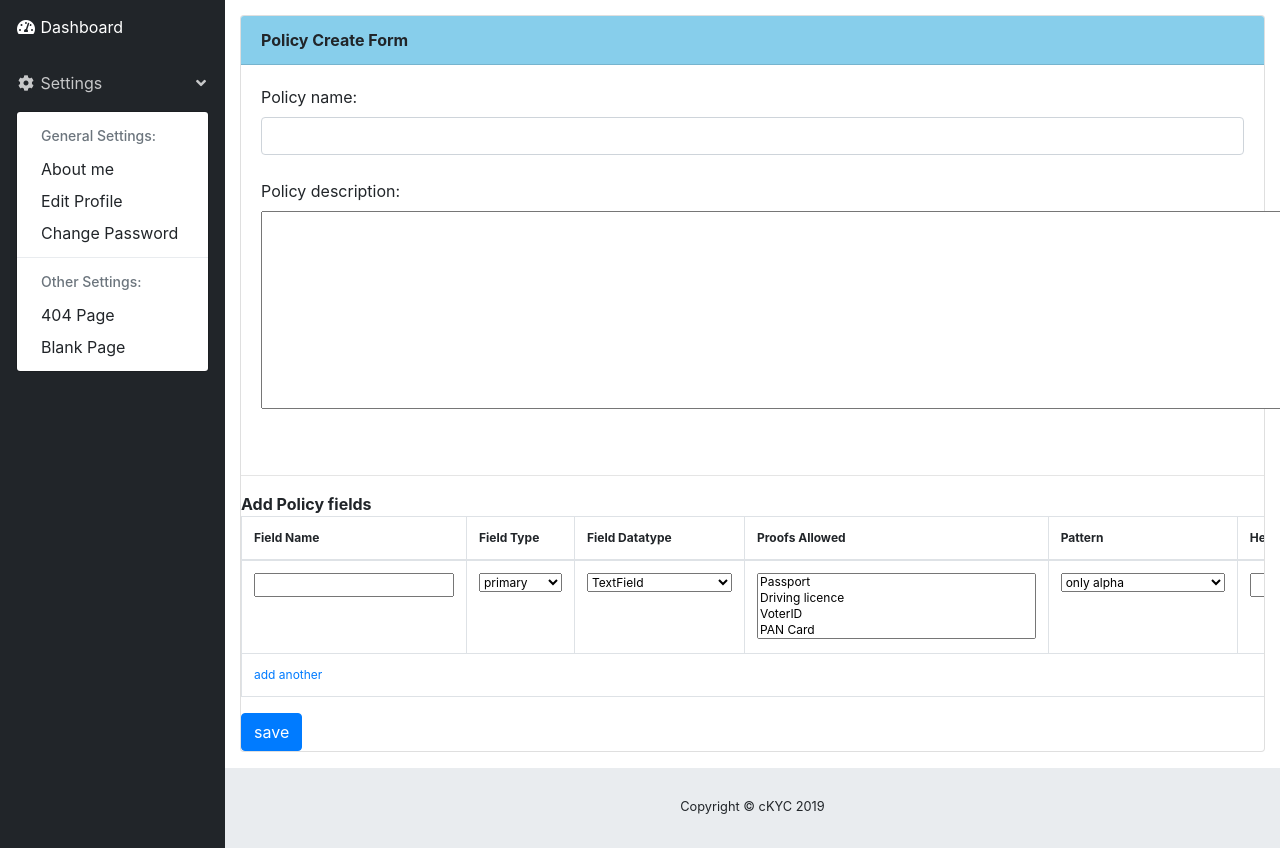
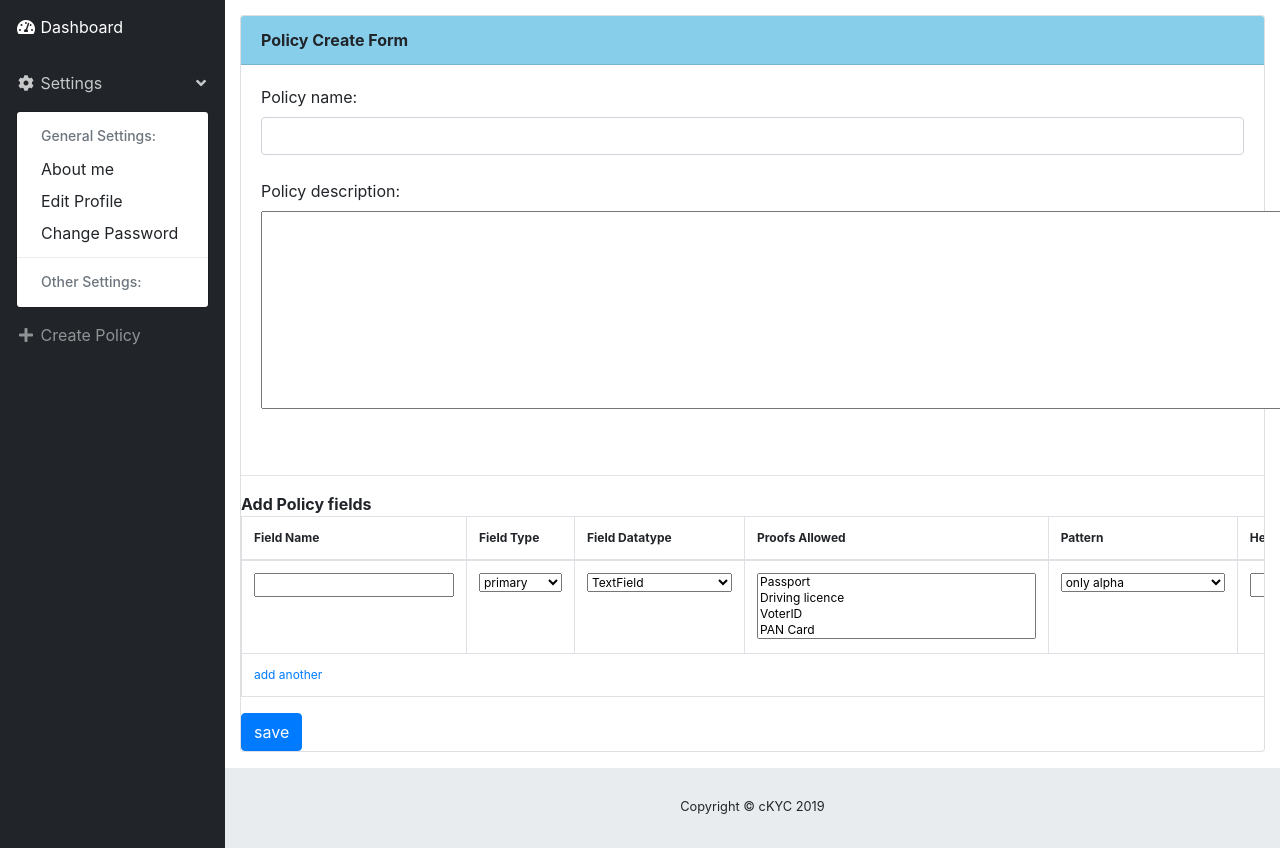
Before and after one commit to Rajapolipilli/ckyc-idrbt-cdac, a Django app: page /create-policy in a window 1280 px wide, after a click on "Settings". Shown: the part 62-910 px from the top of the page. Run offline with Django 3.2, Linux system fonts and the light colour scheme; the visitor is signed in with stand-in values (Sample User, id 1); parts of the project's set-up code (start-up, migrations or seed data) failed here and were passed over; some libraries are stand-ins or nearby versions.

```diff
--- a/cKYC_Policy/models.py
+++ b/cKYC_Policy/models.py
@@ -31,7 +31,7 @@ PD_CHOICES = DOC_CHOICES=(('Passport','Passport'),('Driving licence','Driving li
 
 FT_CONSTRAINT_CHOICES = (('^[A-Za-z ]+$','only alpha'),
                 ('([A-z0-9À-ž\s]){3,}','alpha numeric'),('^\d$','number'),
-                ("^[a-zA-Z0-9_.+-]+@[a-zA-Z0-9-]+\.[a-zA-Z0-9-.]+$","email contraint"),
+                ("^[a-zA-Z0-9_.+-]+@[a-zA-Z0-9-]+\.[a-zA-Z0-9-.]+$","email constraint"),
                 ('^\d{10}$','phone number (10 digits)'),('genderSelect','GenderSelect'),
                 ('dob_constraint','DOB constraint'),('None','None'))
 
--- a/templates/adminbase.html
+++ b/templates/adminbase.html
@@ -113,13 +113,18 @@ padding: 15px;
         <div class="dropdown-menu" aria-labelledby="pagesDropdown">
           <h6 class="dropdown-header">General Settings:</h6>
           <a class="dropdown-item" href="/myprofile/{{ request.user }}">About me</a>
-          <a class="dropdown-item" href="/myprofile/{{ request.user }}/edit">Edit Profile</a>
-          <a class="dropdown-item" href="/reset-password">Change Password</a>
+          <a class="dropdown-item" href="#">Edit Profile</a>
+          <a class="dropdown-item" href="#">Change Password</a>
           <div class="dropdown-divider"></div>
           <h6 class="dropdown-header">Other Settings:</h6>
-          <a class="dropdown-item" href="404.html">404 Page</a>
-          <a class="dropdown-item" href="blank.html">Blank Page</a>
         </div>
+      </li>
+
+
+      <li class="nav-item">
+        <a class="nav-link" href="/create-policy">
+          <i class="fas fa-fw fa-plus"></i>
+          <span>Create Policy</span></a>
       </li>
 
     </ul>
```
